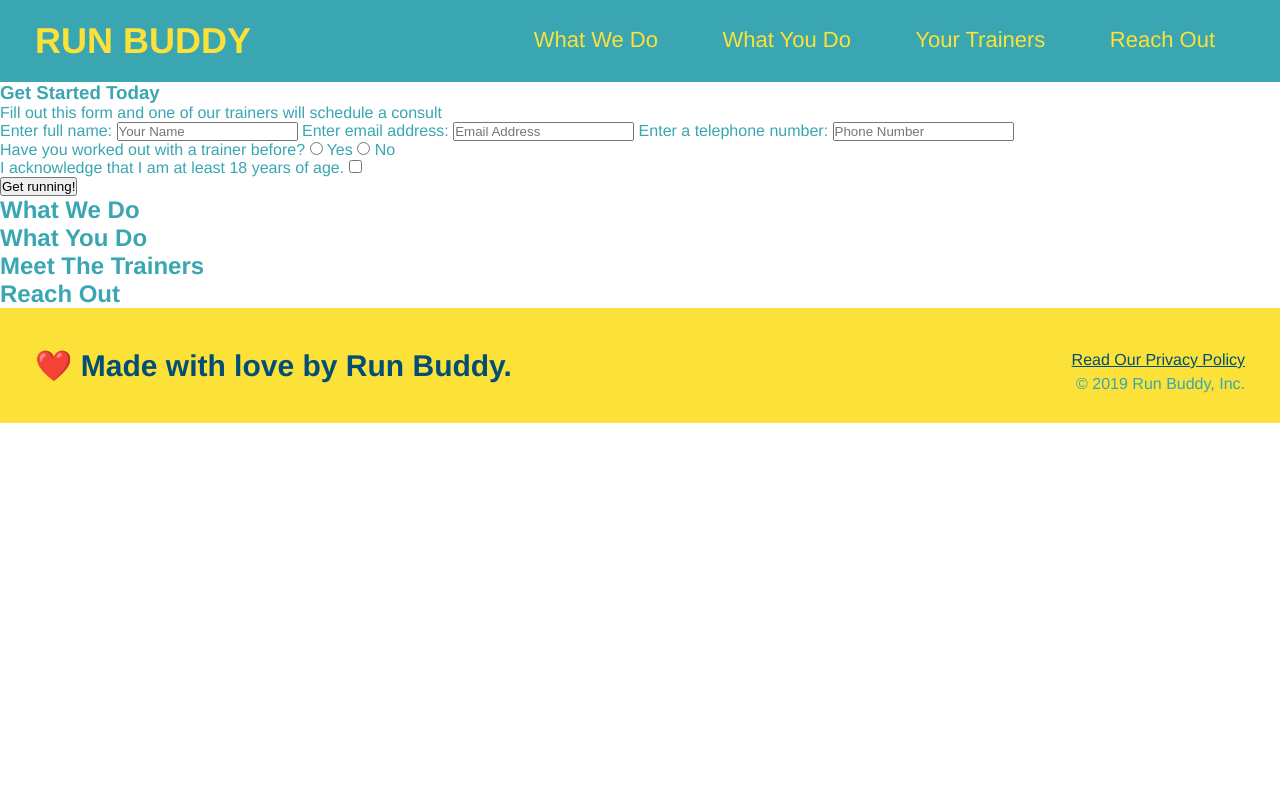
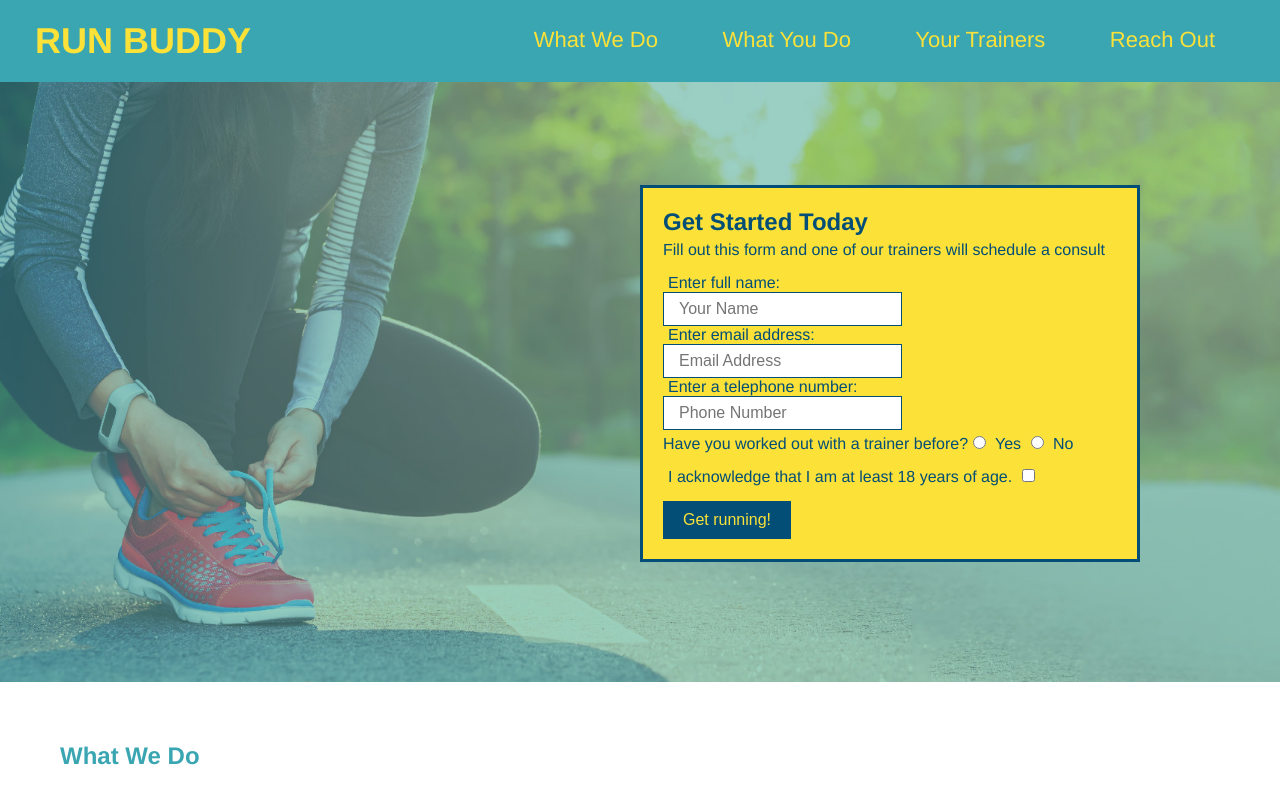
Before and after one commit to MattKolbach/run-buddy, a plain HTML site: page index.html in a window 1280 px wide. Shown: the top 800 px of the page. Drawn offline with Linux system fonts and the light colour scheme.

Commit message:
hero completed

```diff
--- a/assets/css/style.css
+++ b/assets/css/style.css
@@ -66,3 +66,61 @@ footer div {
 footer a {
     color: #024e76;
 }
+
+section {
+    padding: 60px;
+}
+
+/*Hero Style Start*/
+.hero {
+    background-image: url("../images/hero-bg.jpg");
+    height: 600px;
+    background-size: cover;
+    background-position: center;
+    position: relative;
+}
+/*Hero style end*/
+/*Hero form style start*/
+.hero-form {
+    background-color: #fce138;
+    padding: 20px;
+    width: 500px;
+    border: solid 3px #024e76;
+    color: #024e76;
+    position:absolute;
+    bottom: 120px;
+    right: 140px;
+}
+/*Hero for style end*/
+
+.hero-form h3 {
+    font-size: 24px;
+    margin: 0;
+}
+
+.hero-form p {
+    margin: 5px 0 15px 0;
+}
+
+.form-input {
+    border: 1px solid #024e76;
+    display: block;
+    padding: 7px 15px;
+    font-size: 16px;
+    color: #024e76;
+    width: 100%
+    margin-bottom: 15px;
+}
+
+.hero-form label {
+    margin: 0 5px;
+}
+
+.hero-form button {
+    color:#fce138;
+    background-color: #024e76;
+    border: none;
+    padding: 10px 20px;
+    font-size: 16px;
+}
+/*HERO STYLES END*/
--- a/index.html
+++ b/index.html
@@ -35,20 +35,20 @@
   </header>
 
   <!-- hero/jumbotron -->
-  <section>
-    <div>
+  <section class="hero">
+    <div class="hero-form">
       <h3>Get Started Today</h3>
       <p>Fill out this form and one of our trainers will schedule a consult</p>
       <!--Add for element-->
       <form>
         <label for="name">Enter full name:</label>
-        <input type="text" placeholder="Your Name" name="name" id="name" />
+        <input type="text" placeholder="Your Name" name="name" id="name" class="form-input" />
 
         <label for="email">Enter email address:</label>
-        <input type="email" placeholder="Email Address" name="email" id="email" />
+        <input type="email" placeholder="Email Address" name="email" id="email" class="form-input" />
 
         <label for="phone">Enter a telephone number:</label>
-        <input typ="tel" placeholder="Phone Number" name="phone" id="phone" />
+        <input typ="tel" placeholder="Phone Number" name="phone" id="phone" class="form-input" />
 
         <!--Radio Button to follow-->
         <p>
```
Also changed, not shown: assets/images/hero-bg.jpg (added).
